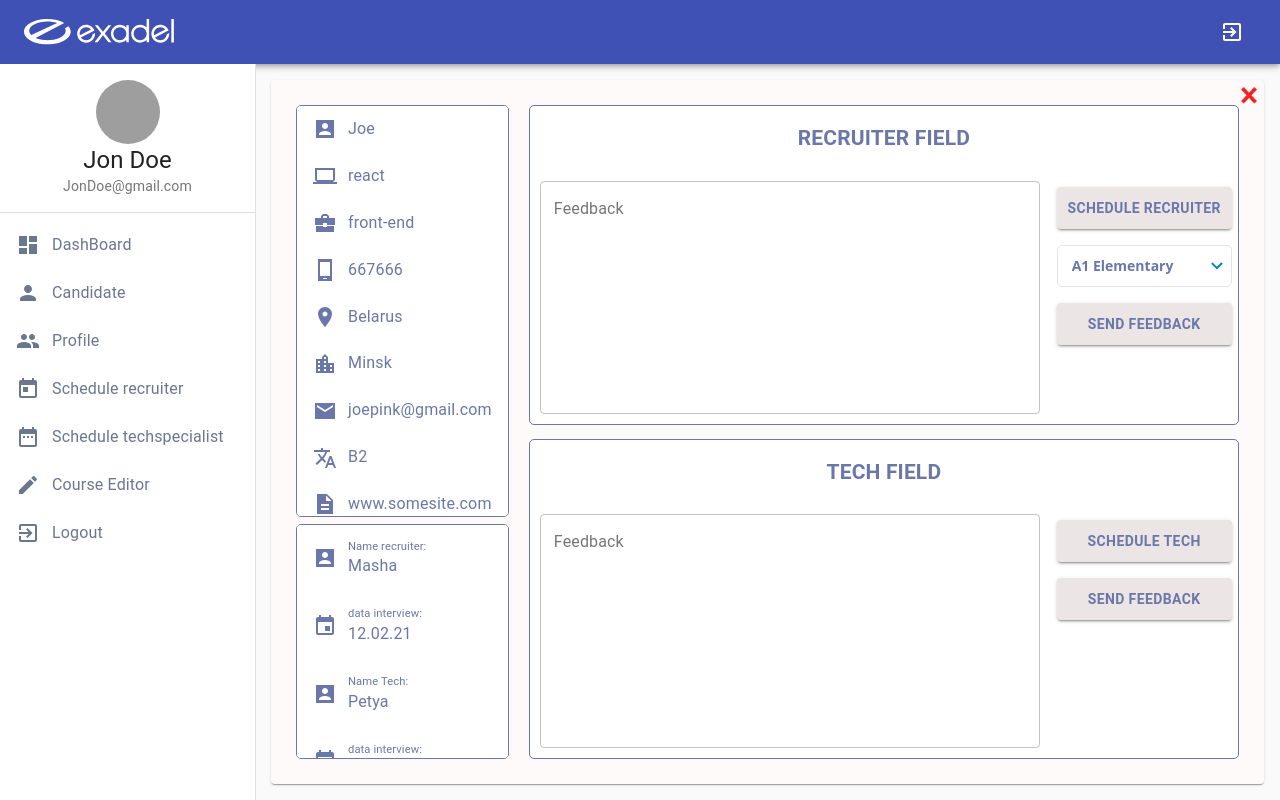
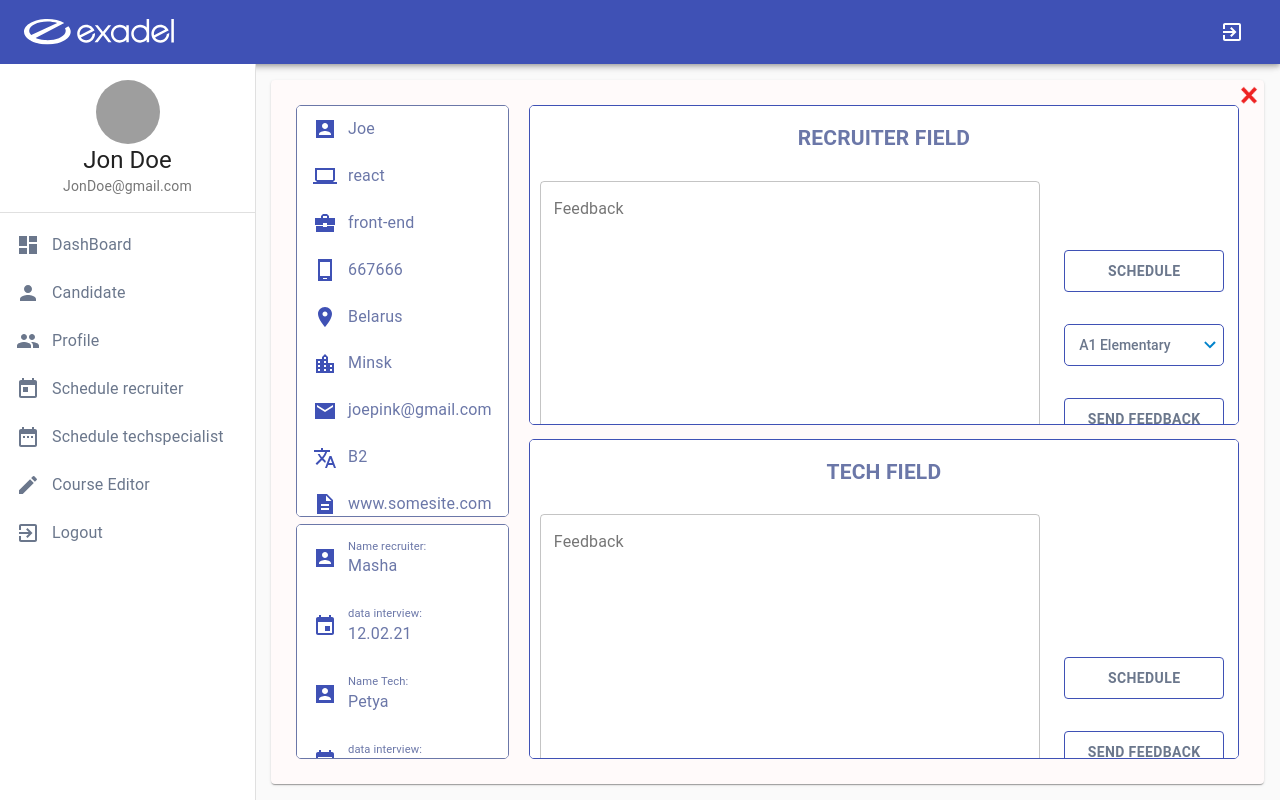
Before and after one commit to eugene-savko/recruitment-platform, a React (Create React App) app: page /profile in a window 1280 px wide. Built offline with nearby package versions, Linux system fonts and the light colour scheme; grey boxes are pictures that could not be loaded.

Commit message:
fix: Fix textarea input and change style button

```diff
--- a/src/app/pages/AdminPage/Profile/CandidateInfo/index.tsx
+++ b/src/app/pages/AdminPage/Profile/CandidateInfo/index.tsx
@@ -105,7 +105,7 @@ const CandidateInfo: React.FunctionComponent<IInfoProps> = ({ info }) => {
 					</ListItem>
 				</List>
 
-				<ButtonMaterial variant="contained" onClick={toggle}>
+				<ButtonMaterial variant="outlined" color="primary" onClick={toggle}>
 					OtherInformation
 				</ButtonMaterial>
 			</ContainerInfo>
--- a/src/app/pages/AdminPage/Profile/RecruiterField/components/Select.ts
+++ b/src/app/pages/AdminPage/Profile/RecruiterField/components/Select.ts
@@ -4,22 +4,24 @@ import ArrowDown from '../../assets/select-arrow-down 4.png';
 
 const Select = styled.select`
 	display: block;
+	height: 42px;
 	max-width: 80%;
-	min-width: 175px;
-	height: 42px;
+	min-width: 160px;
 	padding-left: 14px;
 	margin: 16px auto;
-	color: #6b77a8;
+	font-family: 'Roboto', 'Helvetica', 'Arial', sans-serif;
+	font-size: 14px;
+	font-weight: 500;
+	line-height: 1.75;
+	color: #6b778c;
+	background-color: #ffffff;
+	border: 1px solid #3f51b5;
+	border-radius: 5px;
 	outline: none;
-	box-sizing: border-box;
-	background-color: #ffffff;
-	font-weight: bold;
-	font-size: 14px;
-	font-family: 'Open Sans', 'Arial', sans-serif;
-	border: 1px solid #e3e3e3;
-	border-radius: 5px;
+	appearance: none;
+	cursor: pointer;
+	/* box-sizing: border-box; */
 	transition: ease-in-out 0.2s;
-	appearance: none;
 	background: url(${ArrowDown}) 95% no-repeat;
 	&:hover {
 		border: 1px solid #4e4e4e;
--- a/src/app/pages/AdminPage/Profile/RecruiterField/index.tsx
+++ b/src/app/pages/AdminPage/Profile/RecruiterField/index.tsx
@@ -31,13 +31,14 @@ const RecruiterField: React.FunctionComponent<IRecruiterFieldProps> = ({
 					<FeedbackField
 						id="feedback-recruiter"
 						label="Feedback"
+						rows={12}
 						multiline
 						placeholder="Leave you feedback..."
 						variant="outlined"
 					/>
 					<ContainerBth>
-						<ButtonMaterial variant="contained">
-							Schedule Recruiter
+						<ButtonMaterial variant="outlined" color="primary">
+							Schedule
 						</ButtonMaterial>
 						<Select
 							id="english-after-interview"
@@ -50,7 +51,9 @@ const RecruiterField: React.FunctionComponent<IRecruiterFieldProps> = ({
 								</option>
 							))}
 						</Select>
-						<ButtonMaterial variant="contained">Send feedback</ButtonMaterial>
+						<ButtonMaterial variant="outlined" color="primary">
+							Send feedback
+						</ButtonMaterial>
 					</ContainerBth>
 				</FeedbackForm>
 			</Container>
--- a/src/app/pages/AdminPage/Profile/TechField/index.tsx
+++ b/src/app/pages/AdminPage/Profile/TechField/index.tsx
@@ -19,13 +19,18 @@ const TechField: React.FunctionComponent = () => {
 					<FeedbackField
 						id="feedback-tech"
 						label="Feedback"
+						rows={12}
 						multiline
 						placeholder="Leave you feedback..."
 						variant="outlined"
 					/>
 					<ContainerBth>
-						<ButtonMaterial variant="contained">Schedule Tech</ButtonMaterial>
-						<ButtonMaterial variant="contained">Send feedback</ButtonMaterial>
+						<ButtonMaterial variant="outlined" color="primary">
+							Schedule
+						</ButtonMaterial>
+						<ButtonMaterial variant="outlined" color="primary">
+							Send feedback
+						</ButtonMaterial>
 					</ContainerBth>
 				</FeedbackForm>
 			</Container>
--- a/src/app/pages/AdminPage/Profile/components/ButtonMaterial.ts
+++ b/src/app/pages/AdminPage/Profile/components/ButtonMaterial.ts
@@ -5,13 +5,19 @@ import Button from '@material-ui/core/Button';
 const ButtonMaterial = styled(Button)`
 	display: block;
 	margin: 16px auto;
-	background-color: #ebe5e5;
-	color: #6b77a8;
+	background-color: #ffffff;
+	color: #6b778c;
 	height: 42px;
 	max-width: 80%;
-	min-width: 175px;
+	min-width: 160px;
 	font-weight: bold;
 	padding: 0;
+	border-color: #3f51b5;
+	&:hover {
+		color: #ffffff;
+		border: 1px solid #3f51b5;
+		background-color: #3f51b5;
+	}
 `;
 
 export default ButtonMaterial;
--- a/src/app/pages/AdminPage/Profile/components/Container.ts
+++ b/src/app/pages/AdminPage/Profile/components/Container.ts
@@ -7,7 +7,7 @@ const Container = styled.div`
 	width: 100%;
 	height: 49%;
 	background: #fff;
-	border: 1px solid #6b77a8;
+	border: 1px solid #3f51b5;
 	border-radius: 5px;
 	overflow: auto;
 `;
--- a/src/app/pages/AdminPage/Profile/components/ContainerBth.ts
+++ b/src/app/pages/AdminPage/Profile/components/ContainerBth.ts
@@ -1,6 +1,9 @@
 import styled from 'styled-components';
 
 const ContainerBth = styled.div`
+	display: flex;
+	flex-direction: column;
+	justify-content: flex-end;
 	width: 30%;
 `;
 
--- a/src/app/pages/AdminPage/Profile/components/FeedbackField.ts
+++ b/src/app/pages/AdminPage/Profile/components/FeedbackField.ts
@@ -5,9 +5,7 @@ const FeedbackField = styled(TextField)`
 	& > div {
 		height: 100%;
 	}
-	/* height: 100%; */
 	width: 80%;
-	/* padding: 10px; */
 	margin: 10px;
 `;
 
--- a/src/app/pages/AdminPage/Profile/components/FeedbackForm.ts
+++ b/src/app/pages/AdminPage/Profile/components/FeedbackForm.ts
@@ -5,6 +5,7 @@ const FeedbackForm = styled.form`
 	width: 100%;
 	display: flex;
 	flex-direction: row;
+	border-color: #3f51b5;
 `;
 
 export default FeedbackForm;
--- a/src/app/pages/AdminPage/Profile/components/ListItemIconCustom.ts
+++ b/src/app/pages/AdminPage/Profile/components/ListItemIconCustom.ts
@@ -3,7 +3,7 @@ import ListItemIcon from '@material-ui/core/ListItemIcon';
 
 const ListItemIconCustom = styled(ListItemIcon)`
 	min-width: 35px;
-	color: #6b77a8;
+	color: #3f51b5;
 `;
 
 export default ListItemIconCustom;
--- a/src/app/pages/AdminPage/Profile/components/SidebarInfo.ts
+++ b/src/app/pages/AdminPage/Profile/components/SidebarInfo.ts
@@ -7,6 +7,7 @@ const SidebarInfo = styled.div`
 	flex-basis: 20%;
 	width: 100%;
 	margin: 10px;
+	border-color: #3f51b5;
 `;
 
 export default SidebarInfo;
--- a/src/app/pages/AdminPage/Profile/index.tsx
+++ b/src/app/pages/AdminPage/Profile/index.tsx
@@ -17,6 +17,7 @@ import listEnglishLevel from './data/listEnglishLevel';
 
 export const Profile: React.FunctionComponent = () => {
 	const handlerClose = () => {
+		// exit from Profile
 	};
 
 	return (
```
